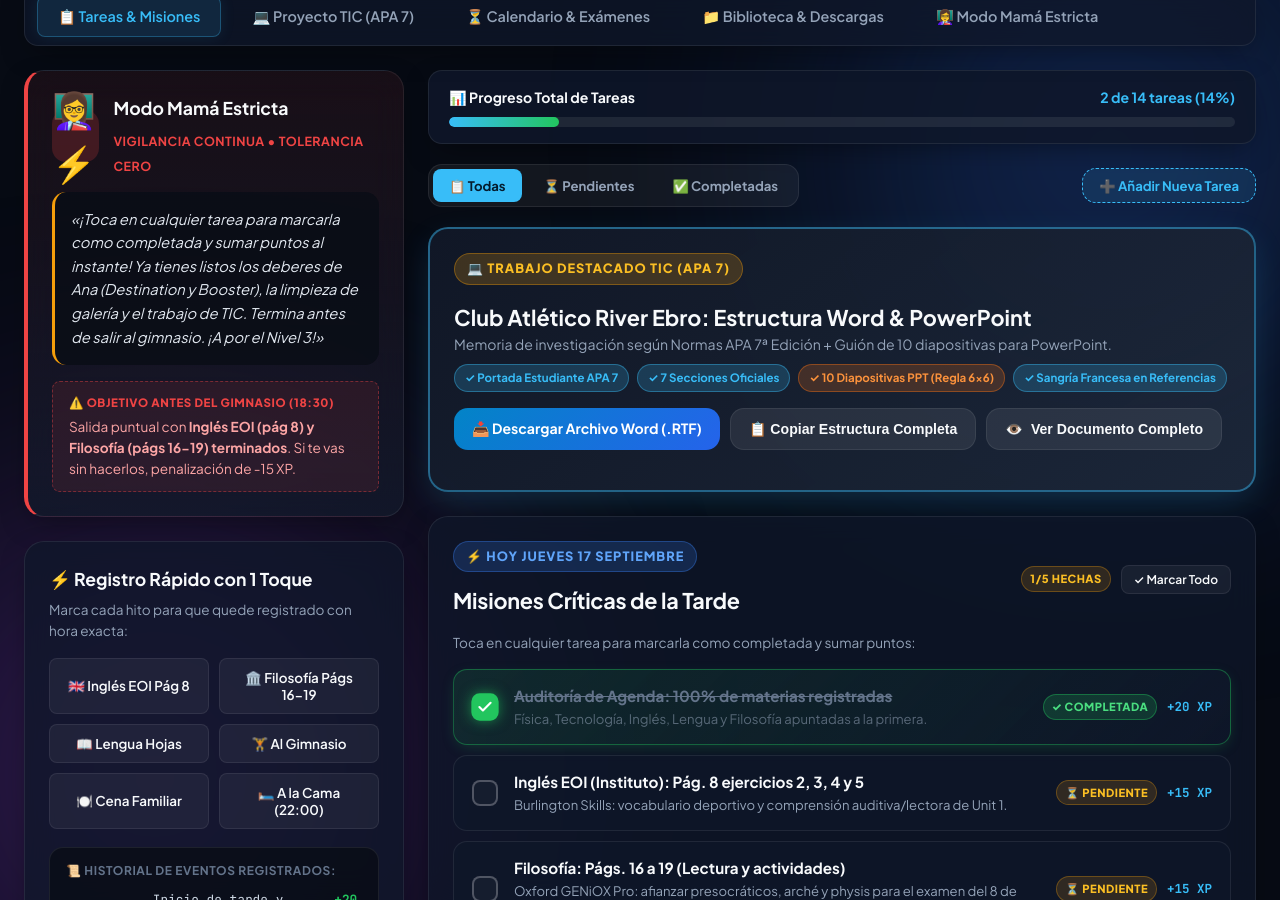
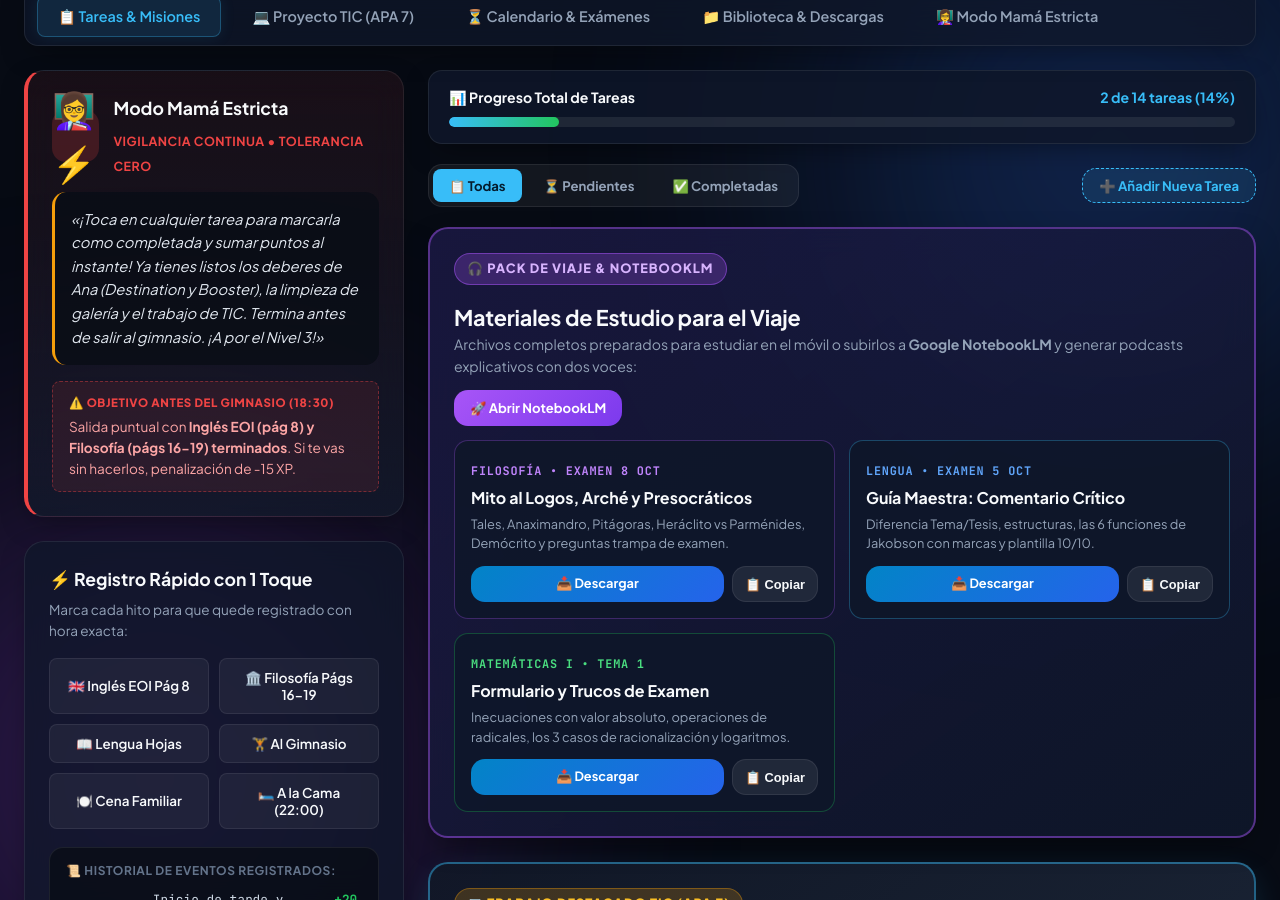
Before and after one commit to angelTomo9/angelTomo9.github.io, a Jekyll site: the page apps/bachillerato/index.html, which Jekyll copies as it is, in a window 1280 px wide and 900 px high, scrolled down 352 px. Built offline with Jekyll 4.4.1, drawn with Linux system fonts in a browser that asks for light colours.

Commit message:
feat: anadir Pack de Viaje y NotebookLM con 3 master dossiers para estudio movil

```diff
--- a/apps/bachillerato/app.js
+++ b/apps/bachillerato/app.js
@@ -399,6 +399,29 @@ function copyLicenseCode(code) {
   }
 }
 
+function copyDossierUrl(url, name) {
+  showToast(`Cargando dossier de ${name}...`);
+  fetch(url)
+    .then(res => {
+      if (!res.ok) throw new Error("Error cargando archivo");
+      return res.text();
+    })
+    .then(text => {
+      if (navigator.clipboard && navigator.clipboard.writeText) {
+        navigator.clipboard.writeText(text).then(() => {
+          showToast(`📋 ¡Dossier de ${name} copiado! Pégalo en NotebookLM.`);
+        }).catch(() => {
+          fallbackCopy(text);
+        });
+      } else {
+        fallbackCopy(text);
+      }
+    })
+    .catch(err => {
+      window.open(url, '_blank');
+    });
+}
+
 // 11. REGISTRO Y AUDITORÍA
 function logEvent(actionName, xpValue) {
   const now = new Date();
--- a/apps/bachillerato/index.html
+++ b/apps/bachillerato/index.html
@@ -161,6 +161,79 @@
             <button class="btn-add-task" onclick="addCustomTaskPrompt()">
               ➕ Añadir Nueva Tarea
             </button>
+          </div>
+
+          <!-- PACK DE VIAJE & NOTEBOOKLM -->
+          <div class="card glass" style="border: 2px solid rgba(168, 85, 247, 0.45); background: linear-gradient(145deg, rgba(30, 27, 75, 0.75), rgba(15, 23, 42, 0.9)); margin-bottom: 24px;">
+            <div style="display: flex; justify-content: space-between; align-items: flex-start; flex-wrap: wrap; gap: 12px; margin-bottom: 14px;">
+              <div>
+                <span class="section-title-tag tag-extra" style="background: rgba(168, 85, 247, 0.25); color: #d8b4fe; border-color: rgba(168, 85, 247, 0.5);">
+                  🎧 PACK DE VIAJE & NOTEBOOKLM
+                </span>
+                <h2 style="font-size: 1.35rem; margin-top: 4px;">Materiales de Estudio para el Viaje</h2>
+                <p style="color: var(--text-secondary); font-size: 0.88rem;">
+                  Archivos completos preparados para estudiar en el móvil o subirlos a <strong>Google NotebookLM</strong> y generar podcasts explicativos con dos voces:
+                </p>
+              </div>
+              <a href="https://notebooklm.google.com" target="_blank" class="btn-action-primary" style="background: linear-gradient(135deg, #a855f7, #7c3aed); padding: 8px 16px; font-size: 0.82rem;">
+                🚀 Abrir NotebookLM
+              </a>
+            </div>
+
+            <div style="display: grid; grid-template-columns: repeat(auto-fit, minmax(280px, 1fr)); gap: 14px;">
+
+              <!-- Dossier Filosofía -->
+              <div style="background: rgba(15, 23, 42, 0.85); border: 1px solid rgba(168, 85, 247, 0.3); border-radius: var(--radius-md); padding: 16px; display: flex; flex-direction: column; justify-content: space-between;">
+                <div>
+                  <span class="badge-status" style="color: #c084fc;">FILOSOFÍA • EXAMEN 8 OCT</span>
+                  <strong style="display: block; font-size: 1rem; margin: 4px 0;">Mito al Logos, Arché y Presocráticos</strong>
+                  <p style="font-size: 0.8rem; color: var(--text-secondary); margin-bottom: 12px;">Tales, Anaximandro, Pitágoras, Heráclito vs Parménides, Demócrito y preguntas trampa de examen.</p>
+                </div>
+                <div style="display: flex; gap: 8px;">
+                  <a href="apuntes/Dossier_Filosofia_Tema01_Tema02_NotebookLM.md" download class="btn-action-primary" style="flex: 1; justify-content: center; font-size: 0.8rem; padding: 8px;">
+                    📥 Descargar
+                  </a>
+                  <button class="btn-action-secondary" style="font-size: 0.8rem; padding: 8px 12px;" onclick="copyDossierUrl('apuntes/Dossier_Filosofia_Tema01_Tema02_NotebookLM.md', 'Filosofía')">
+                    📋 Copiar
+                  </button>
+                </div>
+              </div>
+
+              <!-- Dossier Lengua -->
+              <div style="background: rgba(15, 23, 42, 0.85); border: 1px solid rgba(56, 189, 248, 0.3); border-radius: var(--radius-md); padding: 16px; display: flex; flex-direction: column; justify-content: space-between;">
+                <div>
+                  <span class="badge-status" style="color: #60a5fa;">LENGUA • EXAMEN 5 OCT</span>
+                  <strong style="display: block; font-size: 1rem; margin: 4px 0;">Guía Maestra: Comentario Crítico</strong>
+                  <p style="font-size: 0.8rem; color: var(--text-secondary); margin-bottom: 12px;">Diferencia Tema/Tesis, estructuras, las 6 funciones de Jakobson con marcas y plantilla 10/10.</p>
+                </div>
+                <div style="display: flex; gap: 8px;">
+                  <a href="apuntes/Dossier_Lengua_Comentario_Critico_NotebookLM.md" download class="btn-action-primary" style="flex: 1; justify-content: center; font-size: 0.8rem; padding: 8px;">
+                    📥 Descargar
+                  </a>
+                  <button class="btn-action-secondary" style="font-size: 0.8rem; padding: 8px 12px;" onclick="copyDossierUrl('apuntes/Dossier_Lengua_Comentario_Critico_NotebookLM.md', 'Lengua')">
+                    📋 Copiar
+                  </button>
+                </div>
+              </div>
+
+              <!-- Dossier Mates -->
+              <div style="background: rgba(15, 23, 42, 0.85); border: 1px solid rgba(34, 197, 94, 0.3); border-radius: var(--radius-md); padding: 16px; display: flex; flex-direction: column; justify-content: space-between;">
+                <div>
+                  <span class="badge-status" style="color: #4ade80;">MATEMÁTICAS I • TEMA 1</span>
+                  <strong style="display: block; font-size: 1rem; margin: 4px 0;">Formulario y Trucos de Examen</strong>
+                  <p style="font-size: 0.8rem; color: var(--text-secondary); margin-bottom: 12px;">Inecuaciones con valor absoluto, operaciones de radicales, los 3 casos de racionalización y logaritmos.</p>
+                </div>
+                <div style="display: flex; gap: 8px;">
+                  <a href="apuntes/Dossier_Mates_Tema01_Formulario_y_Trucos.md" download class="btn-action-primary" style="flex: 1; justify-content: center; font-size: 0.8rem; padding: 8px;">
+                    📥 Descargar
+                  </a>
+                  <button class="btn-action-secondary" style="font-size: 0.8rem; padding: 8px 12px;" onclick="copyDossierUrl('apuntes/Dossier_Mates_Tema01_Formulario_y_Trucos.md', 'Matemáticas')">
+                    📋 Copiar
+                  </button>
+                </div>
+              </div>
+
+            </div>
           </div>
 
           <!-- SPOTLIGHT: PROYECTO TIC APA 7 -->
```
Also changed, not shown: apps/bachillerato/apuntes/Dossier_Filosofia_Tema01_Tema02_NotebookLM.md (added, +166 -0 lines), apps/bachillerato/apuntes/Dossier_Lengua_Comentario_Critico_NotebookLM.md (added, +146 -0 lines), apps/bachillerato/apuntes/Dossier_Mates_Tema01_Formulario_y_Trucos.md (added, +105 -0 lines).
